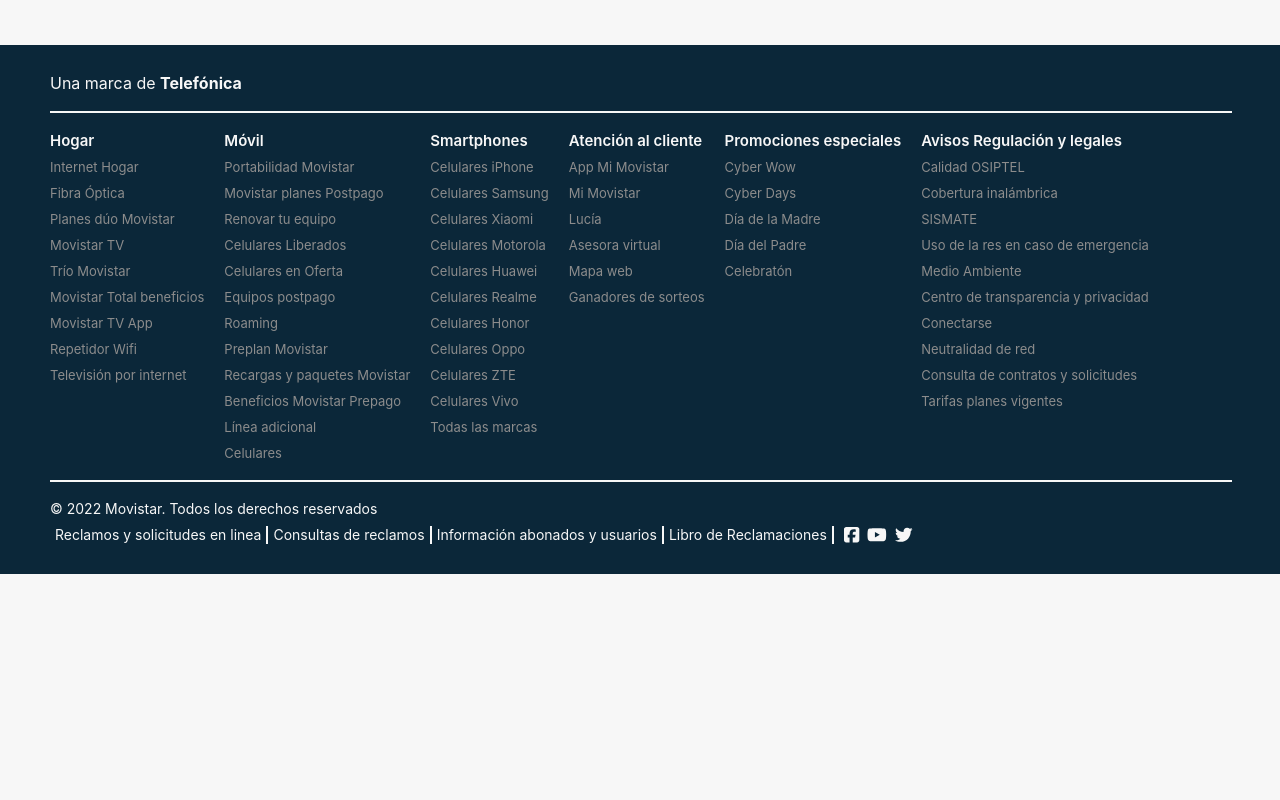
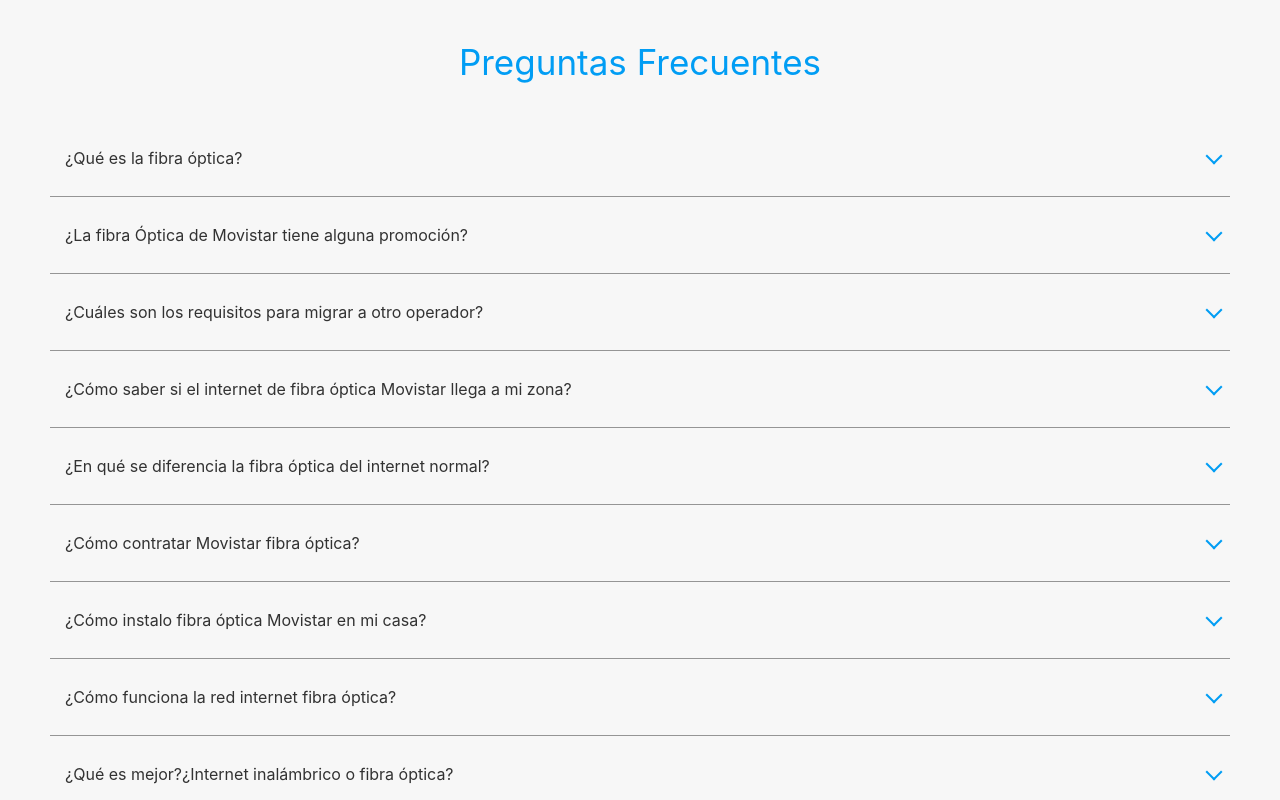
Before and after one commit to EdinsonGomez/Movistar-Landing-Page, a React (Vite) app: page / in a window 1280 px wide. Shown: the part 3800-4600 px from the top of the page. Before the commit the page ends 4374 px from the top, so only its background shows below. Built offline with nearby package versions, Linux system fonts and the light colour scheme.

Commit message:
Create questions section

```diff
--- a/src/App.jsx
+++ b/src/App.jsx
@@ -9,6 +9,7 @@
 import StreamingSection from './components/streaming-section/StreamingSection';
 import WifiSection from './components/wifi-section/WifiSection';
 import ReferencesSection from './components/references-section/ReferencesSection';
+import QuestionsSection from './components/questions-section/QuestionsSection';
 
 function App() {
 
@@ -26,6 +27,7 @@
           <StreamingSection />
           <WifiSection />
           <ReferencesSection />
+          <QuestionsSection />
         </div>
       </main>
       <Footer />
--- a/src/components/menu/Menu.jsx
+++ b/src/components/menu/Menu.jsx
@@ -1,11 +1,11 @@
 import { useState } from "react";
 import "src/styles/menu/menu.scss";
 
-const Menu = ({ children, label }) => {
+const Menu = ({ label, className, children }) => {
   const [open, setOpen] = useState(false);
 
   return (
-    <details className="menu">
+    <details className={`menu ${className ?? ''}`}>
       <summary
         className={`menu__label ${open ? "menu__label--open" : ""}`}
         onClick={() => setOpen(!open)}
--- a/src/components/menu/MenuItem.jsx
+++ b/src/components/menu/MenuItem.jsx
@@ -1,8 +1,8 @@
 import 'src/styles/menu/menu-item.scss';
 
-const MenuItem = ({ children }) => {
+const MenuItem = ({ className, children }) => {
   return (
-    <li className="menu-item">
+    <li className={`menu-item ${className ?? ''}`}>
       {children}
     </li>
   )
--- /dev/null
+++ b/src/components/questions-section/QuestionsSection.jsx
@@ -0,0 +1,28 @@
+import Section from '../section/Section';
+import Menu from '../menu/Menu';
+import MenuItem from '../menu/MenuItem';
+import questionsConfig from './questionsConfig.json';
+import 'src/styles/questions-section/questions-section.scss';
+
+const QuestionsSection = () => {
+  return (
+    <Section className="questions-section">
+      <h4 className="questions-section__title">
+        Preguntas Frecuentes
+      </h4>
+      <div className="questions-section__list">
+        {questionsConfig.map((q, idx) => (
+          <Menu
+            key={`question-${idx}`}
+            label={q.question}
+            className="questions-section__menu"
+          >
+            <MenuItem className="questions-section__menu-item">{q.answer}</MenuItem>
+          </Menu>
+        ))}
+      </div>
+    </Section>
+  )
+}
+
+export default QuestionsSection
--- /dev/null
+++ b/src/components/questions-section/questionsConfig.json
@@ -0,0 +1,42 @@
+[
+	{
+		"question": "¿Qué es la fibra óptica?",
+		"answer": "Lorem ipsum dolor sit amet, consectetur adipiscing elit. Maecenas ipsum tortor, aliquam in placerat sed, condimentum non felis. Maecenas sit amet ipsum ultricies, elementum mauris eu, efficitur metus. Phasellus tincidunt fermentum aliquet. Praesent vitae erat sed dolor ornare consectetur."
+	},
+	{
+		"question": "¿La fibra Óptica de Movistar tiene alguna promoción?",
+		"answer": "Lorem ipsum dolor sit amet, consectetur adipiscing elit. Maecenas ipsum tortor, aliquam in placerat sed, condimentum non felis. Maecenas sit amet ipsum ultricies, elementum mauris eu, efficitur metus. Phasellus tincidunt fermentum aliquet. Praesent vitae erat sed dolor ornare consectetur."
+	},
+	{
+		"question": "¿Cuáles son los requisitos para migrar a otro operador?",
+		"answer": "Lorem ipsum dolor sit amet, consectetur adipiscing elit. Maecenas ipsum tortor, aliquam in placerat sed, condimentum non felis. Maecenas sit amet ipsum ultricies, elementum mauris eu, efficitur metus. Phasellus tincidunt fermentum aliquet. Praesent vitae erat sed dolor ornare consectetur."
+	},
+	{
+		"question": "¿Cómo saber si el internet de fibra óptica Movistar llega a mi zona?",
+		"answer": "Lorem ipsum dolor sit amet, consectetur adipiscing elit. Maecenas ipsum tortor, aliquam in placerat sed, condimentum non felis. Maecenas sit amet ipsum ultricies, elementum mauris eu, efficitur metus. Phasellus tincidunt fermentum aliquet. Praesent vitae erat sed dolor ornare consectetur."
+	},
+	{
+		"question": "¿En qué se diferencia la fibra óptica del internet normal?",
+		"answer": "Lorem ipsum dolor sit amet, consectetur adipiscing elit. Maecenas ipsum tortor, aliquam in placerat sed, condimentum non felis. Maecenas sit amet ipsum ultricies, elementum mauris eu, efficitur metus. Phasellus tincidunt fermentum aliquet. Praesent vitae erat sed dolor ornare consectetur."
+	},
+	{
+		"question": "¿Cómo contratar Movistar fibra óptica?",
+		"answer": "Lorem ipsum dolor sit amet, consectetur adipiscing elit. Maecenas ipsum tortor, aliquam in placerat sed, condimentum non felis. Maecenas sit amet ipsum ultricies, elementum mauris eu, efficitur metus. Phasellus tincidunt fermentum aliquet. Praesent vitae erat sed dolor ornare consectetur."
+	},
+	{
+		"question": "¿Cómo instalo fibra óptica Movistar en mi casa?",
+		"answer": "Lorem ipsum dolor sit amet, consectetur adipiscing elit. Maecenas ipsum tortor, aliquam in placerat sed, condimentum non felis. Maecenas sit amet ipsum ultricies, elementum mauris eu, efficitur metus. Phasellus tincidunt fermentum aliquet. Praesent vitae erat sed dolor ornare consectetur."
+	},
+	{
+		"question": "¿Cómo funciona la red internet fibra óptica?",
+		"answer": "Lorem ipsum dolor sit amet, consectetur adipiscing elit. Maecenas ipsum tortor, aliquam in placerat sed, condimentum non felis. Maecenas sit amet ipsum ultricies, elementum mauris eu, efficitur metus. Phasellus tincidunt fermentum aliquet. Praesent vitae erat sed dolor ornare consectetur."
+	},
+	{
+		"question": "¿Qué es mejor?¿Internet inalámbrico o fibra óptica?",
+		"answer": "Lorem ipsum dolor sit amet, consectetur adipiscing elit. Maecenas ipsum tortor, aliquam in placerat sed, condimentum non felis. Maecenas sit amet ipsum ultricies, elementum mauris eu, efficitur metus. Phasellus tincidunt fermentum aliquet. Praesent vitae erat sed dolor ornare consectetur."
+	},
+	{
+		"question": "¿Cómo son los cables de fibra óptica?",
+		"answer": "Lorem ipsum dolor sit amet, consectetur adipiscing elit. Maecenas ipsum tortor, aliquam in placerat sed, condimentum non felis. Maecenas sit amet ipsum ultricies, elementum mauris eu, efficitur metus. Phasellus tincidunt fermentum aliquet. Praesent vitae erat sed dolor ornare consectetur."
+	}
+]
--- /dev/null
+++ b/src/styles/questions-section/questions-section.scss
@@ -0,0 +1,45 @@
+@import '../abstracts/colors';
+@import '../abstracts/variables';
+
+.questions-section {
+	.section__content {
+		row-gap: 40px;
+	}
+
+	&__title {
+		font-size: 35px;
+		color: $blue;
+		font-weight: 400;
+		text-align: center;
+	}
+
+	&__list {
+		width: 100%;
+	}
+
+	&__menu {
+		.menu__label {
+			border-bottom: 1px solid rgba($color: #000000, $alpha: 0.4);
+			padding: 30px 15px;
+			color: $title-color;
+			font-weight: 400;
+
+			&::after {
+				top: 40%;
+			}
+		}
+
+		.menu__content {
+			background-color: rgba($color: #000000, $alpha: 0.03);
+			padding: 30px 10px;
+		}
+	}
+}
+
+@media (max-width: $breakpoint-s) {
+	.questions-section {
+		&__title {
+			font-size: 28px;
+		}
+	}
+}
```
